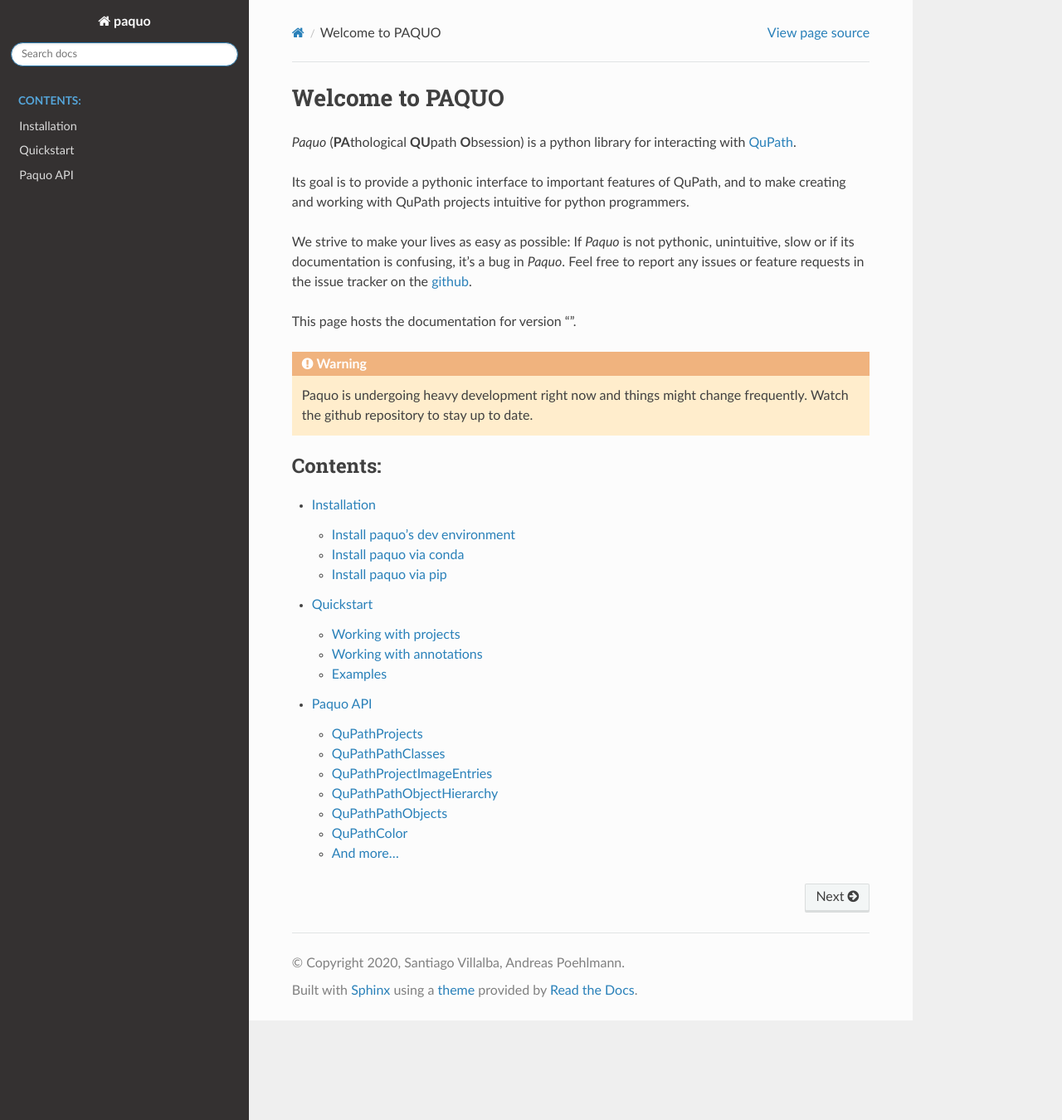
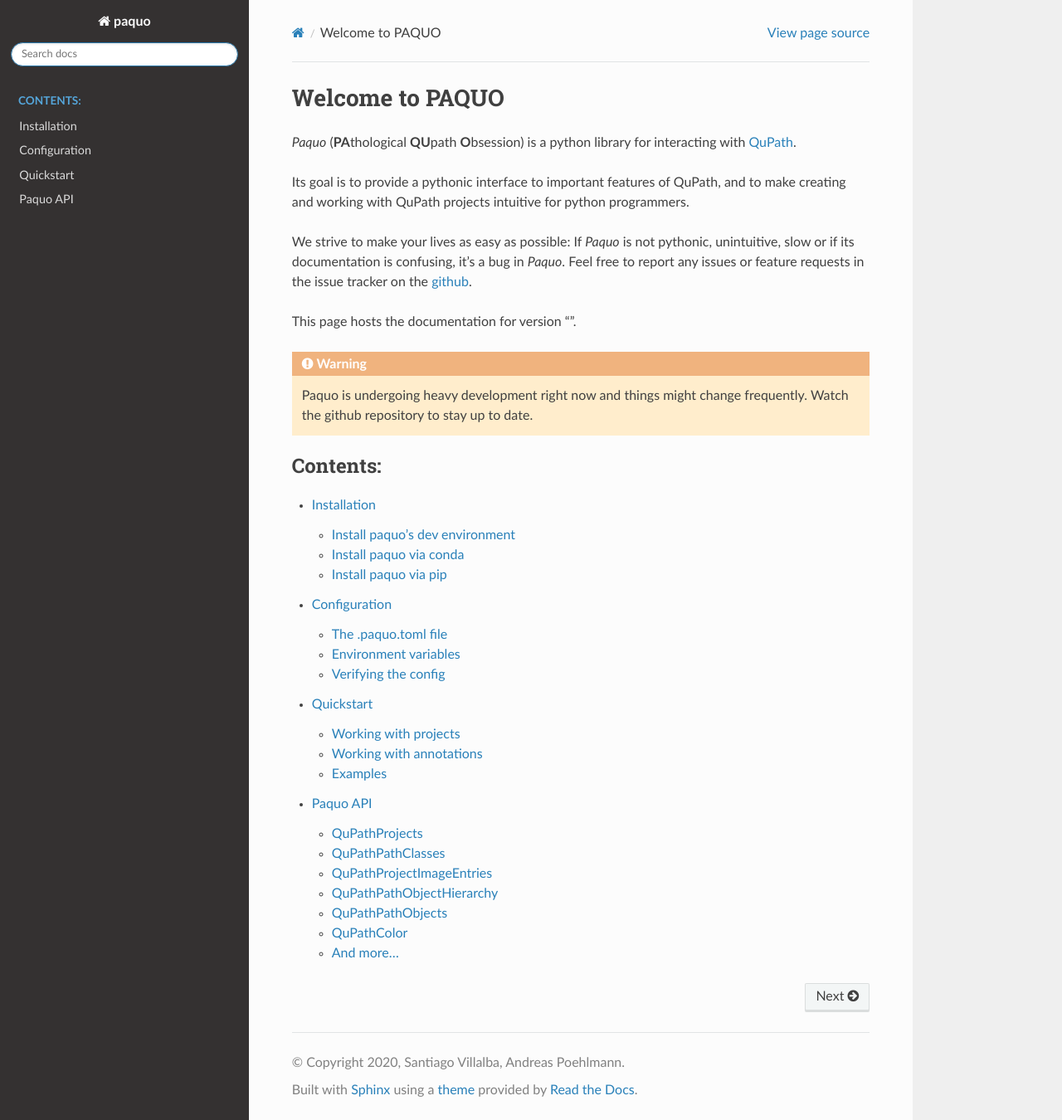
Before and after one commit to Bayer-Group/paquo, a Sphinx documentation site: the page built from docs/source/index.rst, in a window 1280 px wide and 1350 px high. Shown: the whole window at 83% size. Built offline with Sphinx 7.4.7 and the Read the Docs theme 2.0.0, drawn with Linux system fonts in a browser that asks for light colours; part of the change alters nothing that is shown.

Commit message:
docs: add section about configuraing paquo
Close #28

```diff
--- /dev/null
+++ b/docs/source/configuration.rst
@@ -0,0 +1,107 @@
+Configuration
+=============
+
+.. note::
+    `Paquo` uses `dynaconf <https://www.dynaconf.com/>`_ for configuration management.
+
+`Paquo`\ s internal settings are configurable via a `.paquo.toml` file or via environment variables.
+If anything remains unclear after reading this section, please open an issue in the github repository!
+
+The .paquo.toml file
+--------------------
+
+To configure you `paquo` installation you can  place a `.paquo.toml` file in a spot where `paquo` can find it.
+To list all possible locations *(note: it's very many)* run:
+
+.. code-block:: console
+
+    user@computer:~$ python -m paquo config --search-tree
+
+This will output all search locations. These partially depend on where you run `paquo` from, which allows you
+to override certain settings for a project you're working on by having a custom `.paquo.toml` file in a
+project related location.
+
+To get a default template for the `.paquo.toml` run:
+
+.. code-block:: console
+
+    user@computer:~$ python -m paquo config --list --default
+
+This outputs the contents of the default paquo config toml:
+
+.. literalinclude:: ../../paquo/.paquo.defaults.toml
+    :language: toml
+    :linenos:
+
+.. tip::
+    If you want to store this in the directory `./config` run
+
+    .. code-block:: console
+
+        user@computer:~$ python -m paquo config -l -o `./config`
+
+    This will write a `.paquo.toml` file in the specified directory |:tada:|
+    (The directory must already exist)
+
+
+
+
+Environment variables
+---------------------
+
+All `paquo` settings can also be overridden by environment variables. Just prefix the particular
+setting with :code:`PAQUO_` and set the environment variable to what you want it to be.
+
+    PAQUO_LOG_LEVEL = :code:`WARNING`
+        valid: `DEBUG`, `INFO`, `WARNING`, `ERROR`
+
+    PAQUO_QUPATH_DIR = :code:`""`
+        if set will skip search and try to use qupath from this folder
+
+    PAQUO_QUPATH_SEARCH_DIRS
+        defaults to all default installation locations for QuPath this can be set to the folders that will be
+        searched for QuPath installations.
+
+    PAQUO_QUPATH_SEARCH_DIR_REGEX = :code:`"(?i)qupath.*"`
+        used to regex match qupath_dirs during search
+
+    PAQUO_QUPATH_SEARCH_CONDA = :code:`true`
+        should the conda installed QuPath be considered?
+
+    PAQUO_QUPATH_PREFER_CONDA = :code:`true`
+        should the conda installed QuPath be preferred over another locally installed QuPath
+
+    PAQUO_JAVA_OPTS = :code:`["-XX:MaxRAMPercentage=50",]`
+        a list of JVM options passed to the java virtual machine
+
+    PAQUO_MOCK_BACKEND = :code:`false`
+        an internal setting which allows building the docs without having qupath installed
+
+
+Verifying the config
+--------------------
+
+The easiest way to verify if your current configuration is correct is to run the command below,
+which will output something like the following to the console, and represents your current config:
+
+.. code-block:: console
+
+    user@computer:~$ python -m paquo config --list
+    # current paquo configuration
+    # ===========================
+    # format: TOML
+    log_level = "INFO"
+    qupath_dir = ""
+    qupath_search_dirs = [ "/usr/local",]
+    qupath_search_dir_regex = "(?i)qupath.*"
+    qupath_search_conda = true
+    qupath_prefer_conda = true
+    java_opts = [ "-XX:MaxRAMPercentage=50",]
+    mock_backend = false
+
+.. note::
+    Or if you want to go directly via `dynaconf` you can run
+
+    .. code-block:: console
+
+        user@computer:~$ dynaconf -i paquo.settings list
--- a/docs/source/index.rst
+++ b/docs/source/index.rst
@@ -28,5 +28,6 @@ This page hosts the documentation for version "|version|".
    :caption: Contents:
 
    installation
+   configuration
    quickstart
    api
```
